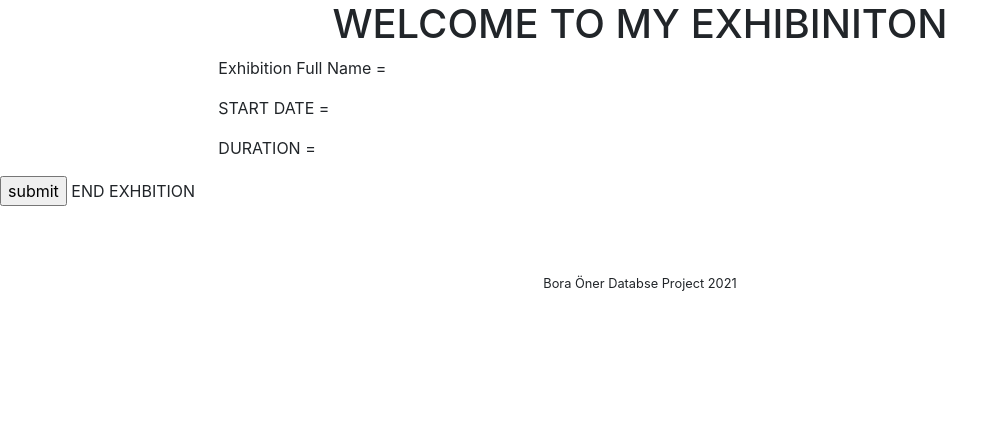
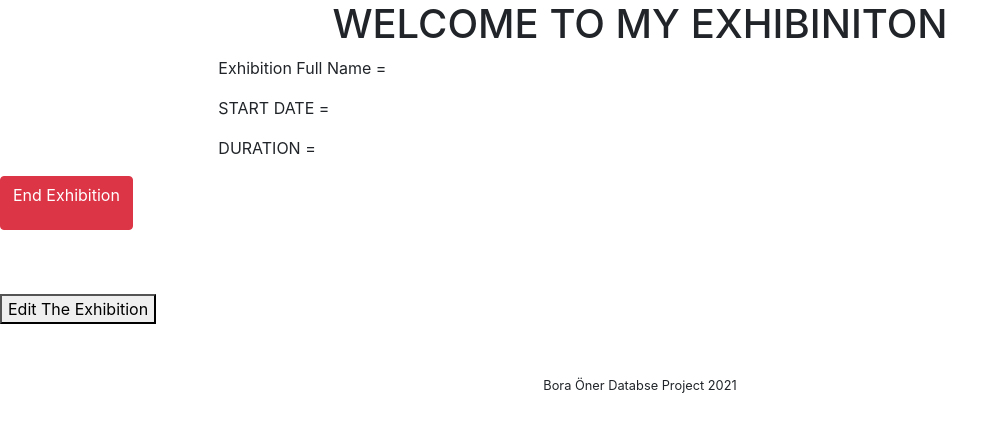
Before and after one commit to 1boraoner/Database-Project, a Flask app: a page that uses templates/exhibition.html in a window 1280 px wide. Shown: the part 56-488 px from the top of the page, without its empty margins (0-1008 px from the left). Run offline with Flask 2, Linux system fonts and the light colour scheme; the visitor is signed in with stand-in values (Sample User, id 1); data that the repository does not hold is empty; some libraries are stand-ins or nearby versions.

Commit message:
final_(i hope )

```diff
--- a/requirements.txt
+++ b/requirements.txt
@@ -12,4 +12,3 @@ python-dateutil==1.5
 requests==2.25.1
 urllib3==1.26.2
 Werkzeug==1.0.1
-numpy==1.18.0
--- a/server.py
+++ b/server.py
@@ -1,17 +1,20 @@
 from flask import Flask, render_template, request, session, url_for, redirect
-import psycopg2 as dbapi2
 import base64
 from random import randint
+import psycopg2 as dbapi2
 
 import db_init
 import classes as entity
 
+
 prod = True
-
+url=""" """
 if prod:
     url = """ user='postgres' password='bora' host='localhost' port='5432' dbname='postgres' """
 else:
-    url=""" user='dxdcjoibgnngbo' password='f09fbcfef73ee91b903c014779637c4fad74ed983e7a5a23b8b7ddc17c0510d7' host='ec2-52-203-49-58.compute-1.amazonaws.com' port='5432' dbname='dnt9bdiotnne'"""
+    url=""" user='skbfzmuqnsfeug' password='edf237475dad412bb8bfc54797306c09110f436b0ecf701638dd6b07c839b54e' host='ec2-18-208-49-190.compute-1.amazonaws.com' port='5432' dbname='d4o3pgv4dj6kr8' """
+    #url="""postgres://skbfzmuqnsfeug:edf237475dad412bb8bfc54797306c09110f436b0ecf701638dd6b07c839b54e@ec2-18-208-49-190.compute-1.amazonaws.com:5432/d4o3pgv4dj6kr8"""
+#url = """ user='postgres' password='bora' host='localhost' port='5432' dbname='postgres' """
 
 app = Flask(__name__)
 app.secret_key = "victoriasecret"
@@ -135,15 +138,15 @@ def artist_page(name):
 
             for delete_id in to_delete:
 
-                cmd = """DELETE FROM photograph WHERE photo_id=%s"""
-                cursor.execute(cmd, (delete_id,))
-                connection.commit()
-
                 cmd = """DELETE FROM exib_content WHERE photo_id=%s"""
                 cursor.execute(cmd, (delete_id,))
                 connection.commit()
 
                 cmd = """DELETE FROM fav_content WHERE photo_id=%s"""
+                cursor.execute(cmd, (delete_id,))
+                connection.commit()
+
+                cmd = """DELETE FROM photograph WHERE photo_id=%s"""
                 cursor.execute(cmd, (delete_id,))
                 connection.commit()
 
@@ -179,6 +182,82 @@ def artist_page(name):
 
 
     return render_template("artist_page.html", name = name, artist_sess = curr_artist,artist_port = portfolio, photos_raw =photos_raw, photos =photos)
+
+@app.route("/artist/<name>/<photo_id>", methods=["GET","POST"])
+def photo_edit(name,photo_id):
+    if session["flag"] == 1:
+        curr_artist_id = session["occupy_id"]
+    else:
+        return render_template("home_page.html")
+
+    if request.method == "POST":
+
+        nam = request.form["name"]
+        cat = request.form["cat"]
+        loc = request.form["loc"]
+        tec = request.form["tec"]
+
+        with dbapi2.connect(url) as connection:
+            cursor = connection.cursor()
+            cmd = """ UPDATE photograph SET(photo_name,category,location_info,tec_details) = (%s,%s,%s,%s) WHERE photo_id = %s"""
+            cursor.execute(cmd, (nam,cat,loc,tec,photo_id))
+            connection.commit()
+            cursor.close()
+
+        return redirect(url_for("artist_page", name = name))
+
+    if request.method == "GET": ##image centent yolla
+        with dbapi2.connect(url) as connection:
+            cursor = connection.cursor()
+            cmd = """ SELECT image_cont FROM photograph WHERE photo_id = %s"""
+            cursor.execute(cmd, (photo_id,))
+            photo_to = cursor.fetchone()
+            cursor.close()
+            print(photo_to[0][0])
+            photo = photo_to[0].tobytes()
+            photo= base64.b64encode(photo)  #b64 encoding
+            photo = photo.decode()
+
+    return render_template("photo_content.html",photo_content = photo)
+
+
+
+@app.route("/artist/<name>/alter", methods=["GET","POST"])
+def alter_artist(name):
+    if session["flag"] == 1:
+        curr_artist_id = session["occupy_id"]
+    else:
+        return render_template("home_page.html")
+
+    if request.method == "POST":
+
+        if "red_delete" in request.form:
+            red_button = request.form["red_delete"]
+            with dbapi2.connect(url) as connection:
+                cursor = connection.cursor()
+                cmd = """ DELETE FROM photographer WHERE artist_id = %s"""
+                cursor.execute(cmd, (curr_artist_id,))
+                connection.commit()
+                cursor.close()
+
+            return redirect(url_for('logout_page'))
+        if "yellow_change" in request.form:
+            yellow_button = request.form["yellow_change"]
+            name = request.form["name"]
+            sn = request.form["surname"]
+            nat= request.form["nationality"]
+            art = request.form["art_style"]
+            add = request.form["contact_add"]
+            pw = request.form["password"]
+
+            with dbapi2.connect(url) as connection:
+                cursor = connection.cursor()
+                cmd = """ UPDATE photographer SET(artist_name,artist_surname,nationality, artist_style,contact_add, password) = (%s,%s,%s,%s,%s,%s) WHERE artist_id = %s"""
+                cursor.execute(cmd,(name,sn,nat,art,add,pw,curr_artist_id))
+                connection.commit()
+                cursor.close()
+
+    return render_template("artist_update_delete.html",name=name)
 
 
 
@@ -250,16 +329,17 @@ def create_exhibition(name):
 
     if request.method == "POST":
 
-        exhb_id = randint(1,100000)
+        exhb_id = randint(1,1000000)
         exhb_name = request.form["exhb_name"]
-        date_inf = request.form["date_inf"]
+        exhbit_inf = request.form["exhbit_info"]
         duration = request.form["duration"]
+        content = request.form["content_type"]
         photo_ids = request.form.getlist("checked")
 
         with dbapi2.connect(url) as connection:
             cursor = connection.cursor()
-            cmd = """INSERT INTO exhibition(exhibition_id,exhibition_name,date_inf,duration,artist_id) VALUES(%s,%s,%s,%s,%s)"""
-            cursor.execute(cmd,(exhb_id,exhb_name,date_inf,duration,curr_artist_id))
+            cmd = """INSERT INTO exhibition(exhibition_id,exhibition_name,duration,exhbit_info,content_type,artist_id) VALUES(%s,%s,%s,%s,%s,%s)"""
+            cursor.execute(cmd,(exhb_id,exhb_name,duration,exhbit_inf,content,curr_artist_id))
             connection.commit()
             cmd = """INSERT INTO exib_content(photo_id, exhibition_id,artist_id) VALUES(%s,%s,%s)"""
             for id in photo_ids:
@@ -275,21 +355,39 @@ def create_exhibition(name):
 def exhibition(name):
 
     if request.method == "POST":
-        eid = request.form["eid"]
 
-        with dbapi2.connect(url) as connection:
-            cursor = connection.cursor()
+        if "alter_exhibition" in request.form:
 
-            cmd = """DELETE FROM exib_content WHERE exhibition_id=%s"""
-            cursor.execute(cmd, (eid,))
-            connection.commit()
+            eid = request.form["eid"]
+            enam= request.form["exhibition_name"]
+            dur = request.form["duration"]
+            info =request.form["exhbit_info"]
+            cont =request.form["content_type"]
+            with dbapi2.connect(url) as connection:
+                cursor = connection.cursor()
 
-            cmd = """DELETE FROM exhibition WHERE exhibition_id=%s"""
-            cursor.execute(cmd, (eid,))
-            connection.commit()
-            cursor.close()
+                cmd = """UPDATE exhibition SET(exhibition_name,duration,exhbit_info,content_type) = (%s,%s,%s,%s)  WHERE exhibition_id=%s"""
+                cursor.execute(cmd, (enam,dur,info,cont,eid,))
+                connection.commit()
+                cursor.close()
 
-        return redirect(url_for("deneme"))
+            return redirect(url_for("exhibition", name=name))
+        if "delete_exhibition" in request.form:
+
+            eid = request.form["eid"]
+            with dbapi2.connect(url) as connection:
+                cursor = connection.cursor()
+
+                cmd = """DELETE FROM exib_content WHERE exhibition_id=%s"""
+                cursor.execute(cmd, (eid,))
+                connection.commit()
+
+                cmd = """DELETE FROM exhibition WHERE exhibition_id=%s"""
+                cursor.execute(cmd, (eid,))
+                connection.commit()
+                cursor.close()
+
+            return redirect(url_for("deneme"))
 
     if request.method == "GET":
 
@@ -302,10 +400,14 @@ def exhibition(name):
             cursor.execute(cmd,(current_artist,))
             the_exhibition = cursor.fetchone()
             connection.commit()
-            cmd = """SELECT photo_id FROM exib_content WHERE artist_id=%s """
-            cursor.execute(cmd,(current_artist,))
+            if the_exhibition == None:
+                the_exhibition = [-1]
+            cmd = """SELECT photo_id FROM exib_content WHERE exhibition_id=%s """
+            cursor.execute(cmd,(the_exhibition[0],))
             the_exhibition_content =cursor.fetchall()
             connection.commit()
+
+            print(the_exhibition_content)
 
             photos_raw = list()
             for photo_id in the_exhibition_content:
@@ -323,7 +425,6 @@ def exhibition(name):
             photos[i] = photos[i].decode()
 
         return render_template("exhibition.html", exhib_inf=the_exhibition, photos=photos, photos_raw = photos_raw)
-
 
 
 @app.route("/home/user_page")
@@ -345,8 +446,9 @@ def user_page():
 
         photos_raw = list()
         for photo_id in photos_fav:
-            cmd = """SELECT * FROM photograph WHERE photo_id=%s"""
-            cursor.execute(cmd, (photo_id[0],))
+            #cmd = """SELECT * FROM photograph WHERE photo_id=%s"""
+            cmd = """SELECT photograph.*, photographer.artist_name, photographer.artist_surname FROM photograph INNER JOIN photographer ON photographer.artist_id = photograph.artist_id AND photograph.photo_id = %s"""
+            cursor.execute(cmd, (photo_id[1],))
             photos_raw.append(cursor.fetchall())
             connection.commit()
 
@@ -362,8 +464,6 @@ def user_page():
                 continue
             else:
                 photos_raw_clean.append(photos_raw[i])
-        #photo_raw = filter(lambda x:len(x) != 0, photos_raw)
-
 
         photos =list()
         for i in range(len(photos_raw_clean)):
@@ -386,23 +486,51 @@ def deneme():
             art_data = cursor.fetchall()
             connection.commit()
 
-            cmd_2 = """SELECT exhibition_id, exhibition_name FROM exhibition """
+            #cmd_2 = """SELECT exhibition_id, exhibition_name FROM exhibition """
+            cmd_2 = """SELECT artist_name,artist_surname,exhibition_name,date_inf,exhibition_id FROM photographer INNER JOIN exhibition ON exhibition.artist_id = photographer.artist_id"""
             cursor.execute(cmd_2)
             exhb_data = cursor.fetchall()
             connection.commit()
 
+            cmd_3 = """SELECT photographer.artist_name, photographer.artist_surname, COUNT(photo_id) AS sayı from photograph LEFT JOIN photographer ON photographer.artist_id = photograph.artist_id GROUP BY photographer.artist_name,photographer.artist_surname"""
+            cursor.execute(cmd_3)
+            stat1 = cursor.fetchall()
+            connection.commit()
+
+            cmd_4 = """SELECT COUNT(artist_id),nationality FROM photographer GROUP BY nationality"""
+            cursor.execute(cmd_4)
+            stat2 = cursor.fetchall()
+            connection.commit()
+
+            cmd_5 = """SELECT MAX(visitor_count),exhibition_name FROM exhibition GROUP BY exhibition_name"""
+            cursor.execute(cmd_5)
+            stat3 = cursor.fetchall()
+            connection.commit()
+
+            cmd_6 = """SELECT photo_name,y.count FROM photograph INNER JOIN (SELECT photo_id as pi , COUNT(photo_id) as count FROM fav_content GROUP BY photo_id)y ON photograph.photo_id = y.pi """
+            cursor.execute(cmd_6)
+            stat4 = cursor.fetchall()
+            connection.commit()
             cursor.close()
+
+        if len(stat4) != 0:
+            max_index = 0
+            for i in range(len(stat4)):
+                if stat4[i][1] > stat4[max_index][1]:
+                    max_index = i
+            stat4 = stat4[max_index]
 
         dict_art = dict()
         dict_exhb = dict()
 
         for i in range(len(art_data)):
-            dict_art.update({art_data[i][0] : str(str(art_data[i][1]) +"_" + str(art_data[i][2]))})
+            dict_art.update({art_data[i][0] : str(str(art_data[i][1]) +" " + str(art_data[i][2]))})
 
         for j in range(len(exhb_data)):
-            dict_exhb.update({exhb_data[j][0]: str(exhb_data[j][1])})
+            exb = entity.exhibiton(exhb_data[j][4], str(exhb_data[j][0]+ " " +exhb_data[j][1]),exhb_data[j][2],exhb_data[j][3] )
+            dict_exhb.update({j:exb})
 
-        return render_template("platform.html", artists  = dict_art, exhibs = dict_exhb)
+    return render_template("platform.html", artists  = dict_art, exhibs = dict_exhb,stat1=stat1, stat2=stat2, stat3= stat3, stat4 =stat4)
 
 @app.route("/platform/<name><aid>", methods=["GET","POST"]) #print artist_portfolio
 def artist_res(name,aid):
@@ -469,6 +597,9 @@ def exhib_ser(eid):
         with dbapi2.connect(url) as connection:
             cursor = connection.cursor()
 
+            cmd="""UPDATE exhibition SET visitor_count = visitor_count + 1 WHERE exhibition_id = %s"""
+            cursor.execute(cmd,(eid,))
+
             cmd = """SELECT * FROM exhibition WHERE exhibition_id=%s"""
             cursor.execute(cmd,(eid,))
             the_exhibition = cursor.fetchone()
@@ -496,7 +627,7 @@ def exhib_ser(eid):
 
 
 
-        return render_template("exhibition_pub.html", exhib_inf = the_exhibition, photos=photos, photos_raw =photos_raw)
+    return render_template("exhibition_pub.html", exhib_inf = the_exhibition, photos=photos, photos_raw =photos_raw)
 
 
 if __name__ == "__main__":
--- a/templates/artist_page.html
+++ b/templates/artist_page.html
@@ -57,6 +57,7 @@
                   <p class="card-text">Category =  {{photos_raw[i][4]}}</p>
                   <p class="card-text">Technical Details = {{photos_raw[i][5]}}</p>
                   <p class="card-text">Location Infortmation = {{photos_raw[i][6]}}</p>
+                  <a href="{{url_for('photo_edit', name = name, photo_id= photos_raw[i][0])}}"> Edit The Content</a>
                   <p> <input type="checkbox" name="delete_this" value="{{photos_raw[i][0]}}" /> DELETE THE PHOTO</p>
               </div>
             </div>
--- a/templates/exhibition.html
+++ b/templates/exhibition.html
@@ -15,10 +15,48 @@
     </div>
 </div>
 
-<form method="post">
-    <p><input type="submit" value="submit"/> END EXHBITION </p>
-    <input type="hidden" name="eid" value="{{exhib_inf[0]}}">
-</form>
+<div >
+    <form method="post">
+        <p><button class="btn btn-danger" type="submit" name="delete_exhibition" value="submit"/> End Exhibition </p>
+        <input type="hidden" name="eid" value="{{exhib_inf[0]}}"/>
+    </form>
+</div>
+<br/>
+<br/>
+
+<button type="button" id= "user_selection" onclick="func()"> Edit The Exhibition </button>
+<br/>
+<div id="update_exhibition" >
+    <div class="row">
+        <div class="col-3">     </div>
+        <div class="col-5 ">
+        <form method="post">
+            <div class="form-row">
+              <div class="col">
+                  <input class="form-control" type="text" id="exhibition_name" name="exhibition_name" placeholder="Exhibition Name"/>
+              </div>
+            </div>
+            <div class="form-row">
+              <div class="col">
+                  <input class="form-control" type="text" id="duration" name="duration" placeholder="Duration"/>
+              </div>
+              <div class="col">
+                  <input class="form-control" type="text" id="content_type" name="content_type" placeholder="Content"/>
+              </div>
+            </div>
+
+            <div class="form-group">
+                <label for="lab1">General Information About The Exhibition</label>
+                <textarea class="form-control" id="lab1" rows="3" id="exhbit_info" name="exhbit_info"></textarea>
+            </div>
+            <br>
+            <br>
+            <p><button class="btn btn-danger" type="submit" name="alter_exhibition" value="submit"/> Update Exhibition Content </p>
+            <input type="hidden" name="eid" value="{{exhib_inf[0]}}">
+        </form>
+        </div>
+    </div>
+</div>
 
 <br>
 <br>
@@ -43,6 +81,19 @@
 </div>
 </div>
 
+{% endblock %}
 
 
+{% block scripts %}
+    <script>
+        document.getElementById("update_exhibition").style.display = "none";
+        function func(){
+
+            if (document.getElementById("update_exhibition").style.display == "block"){
+                document.getElementById("update_exhibition").style.display = "none";
+            }else{
+                document.getElementById("update_exhibition").style.display = "block";
+            }
+        }
+    </script>
 {% endblock %}
```
Also changed, not shown: classes.py (+0 -15 lines), db_init.py (+0 -11 lines), templates/photo_content.html (added, +22 -0 lines).
